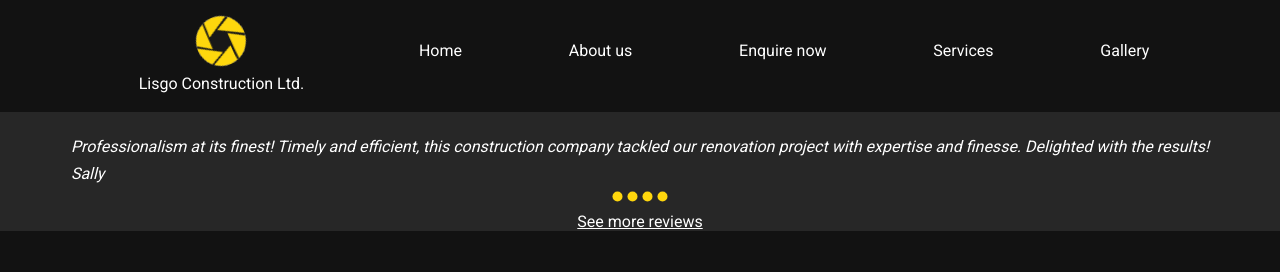
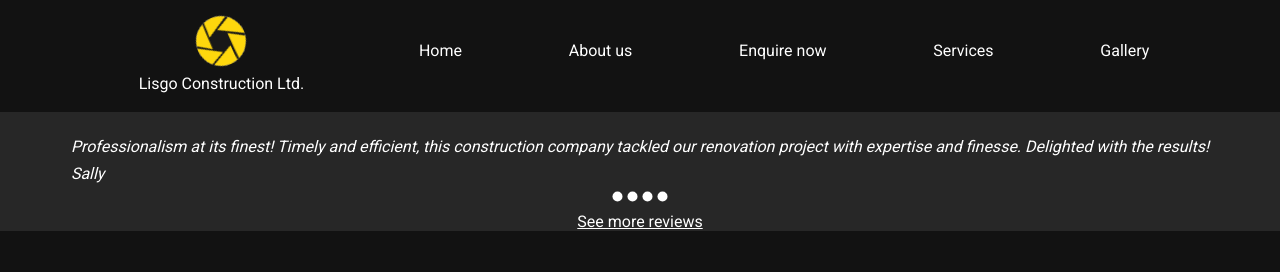
Before and after one commit to taldav8598/LisgoConstructionLtdWebsite, a React (Vite) app in the folder client/: page / in a window 1280 px wide. Shown: the top 272 px of the page. Built offline with nearby package versions, Linux system fonts and the light colour scheme.

Commit message:
feature: change calendar svg to white

```diff
--- a/client/src/EnquireNow.css
+++ b/client/src/EnquireNow.css
@@ -39,5 +39,5 @@
 }
 
 svg {
-    color: #FFD70D;
+    color: #FFF;
 }
```
